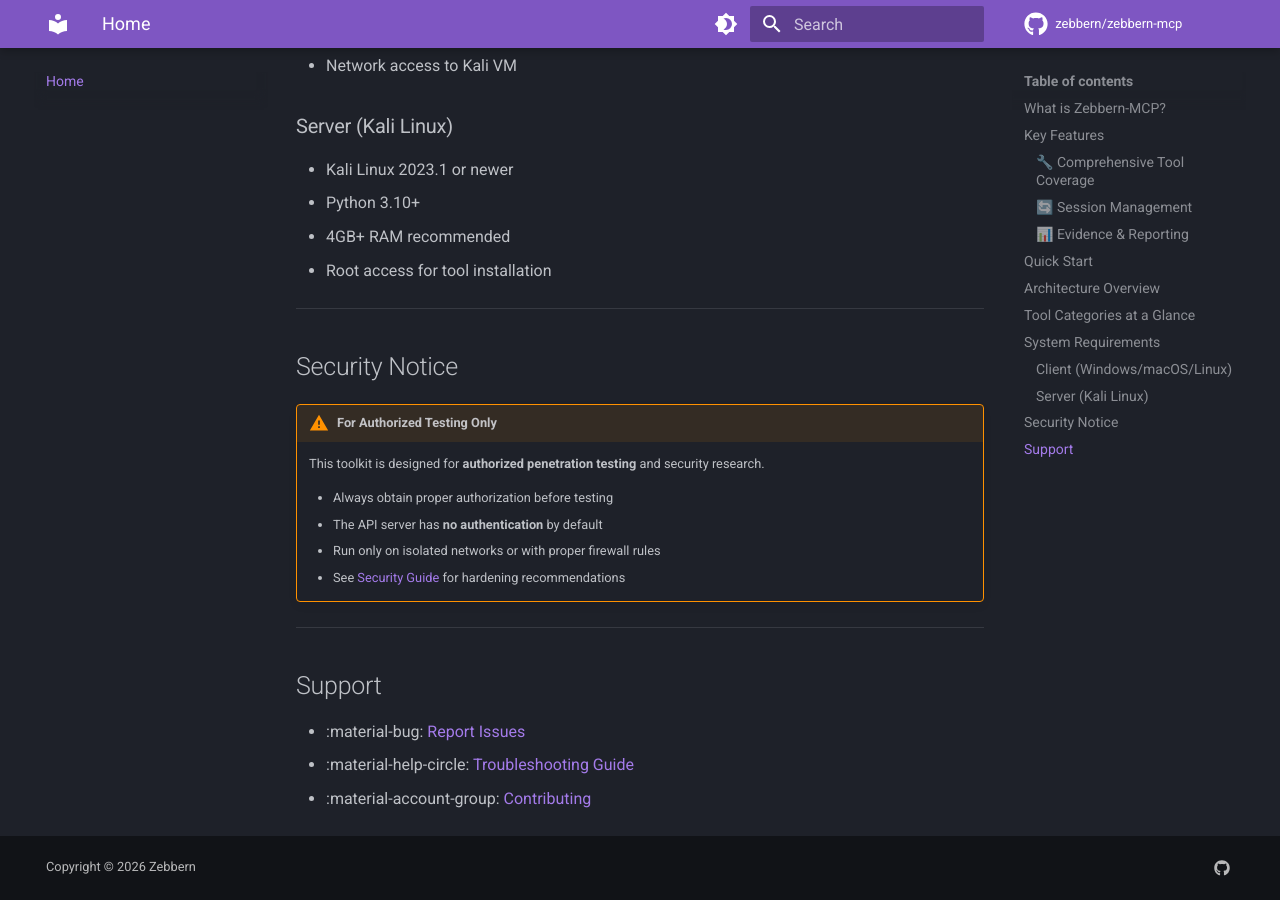
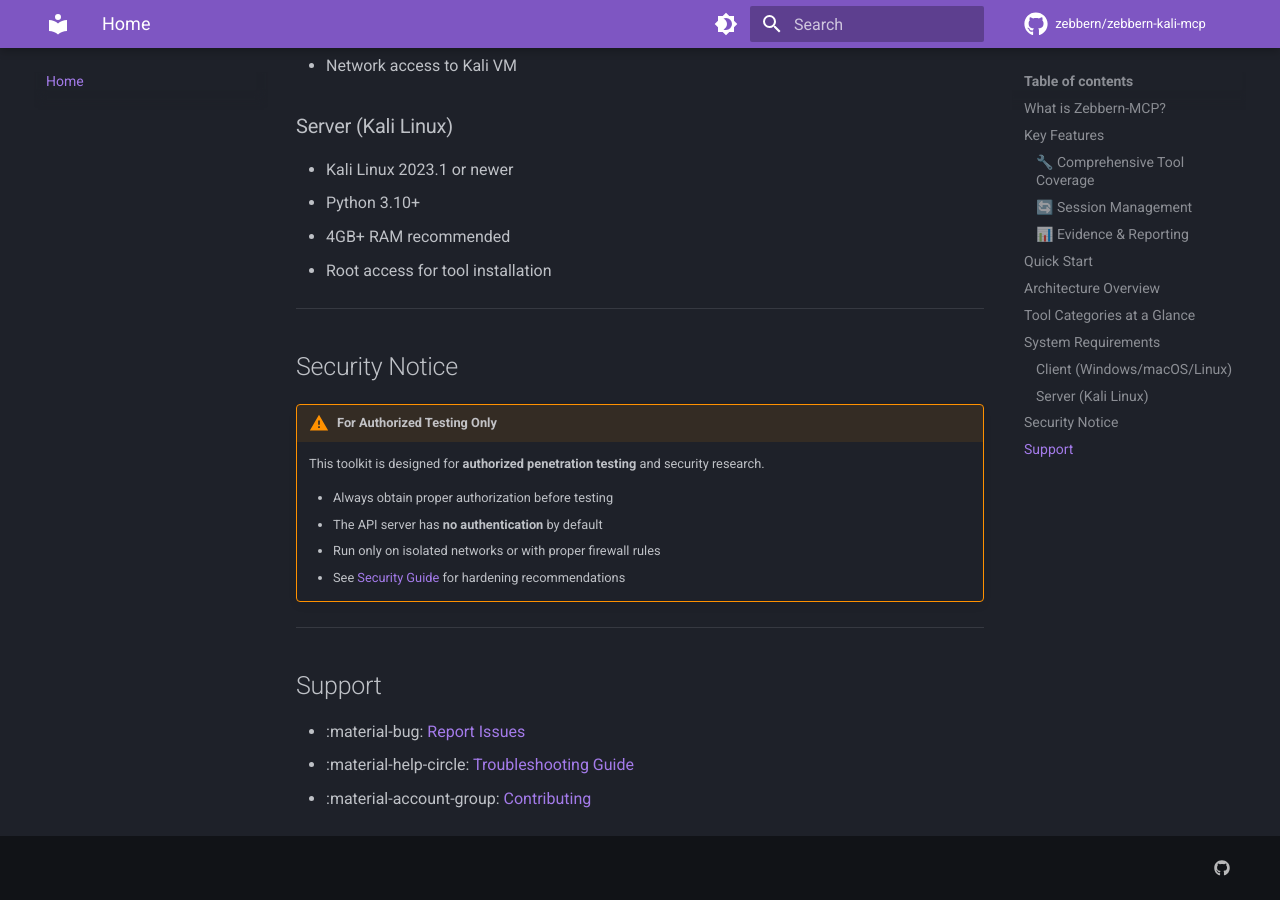
Before and after one commit to zebbern/zebbern-kali-mcp, an MkDocs documentation site: the page built from docs/index.md, in a window 1280 px wide and 900 px high, scrolled down 4036 px. Built offline with MkDocs 1.6.1 and Material for MkDocs 9.7.7, drawn with Linux system fonts in a browser that asks for light colours; comment, search, counter and statistics services are not loaded.

Commit message:
chore: update .gitignore, pyrightconfig.json, and mkdocs.yml

```diff
--- a/mkdocs.yml
+++ b/mkdocs.yml
@@ -1,8 +1,8 @@
 site_name: Zebbern-MCP Documentation
 site_description: Complete documentation for the Zebbern-MCP Kali Linux penetration testing toolkit
 site_author: Zebbern
-repo_url: https://github.com/zebbern/zebbern-mcp
-repo_name: zebbern/zebbern-mcp
+repo_url: https://github.com/zebbern/zebbern-kali-mcp
+repo_name: zebbern/zebbern-kali-mcp
 
 theme:
   name: material
@@ -77,5 +77,3 @@
     - icon: fontawesome/brands/github
       link: https://github.com/zebbern/zebbern-mcp
   generator: false
-
-copyright: Copyright &copy; 2026 Zebbern
--- a/pyrightconfig.json
+++ b/pyrightconfig.json
@@ -1,5 +1,5 @@
 {
-  "include": ["*.py", "zebbern-kali/**/*.py"],
+  "include": ["*.py", "zebbern-kali/**/*.py", "mcp_tools/**/*.py"],
   "exclude": ["**/node_modules", "**/__pycache__", "**/venv", "**/.venv"],
 
   "pythonVersion": "3.11",
```
Also changed, not shown: 1 other file.
